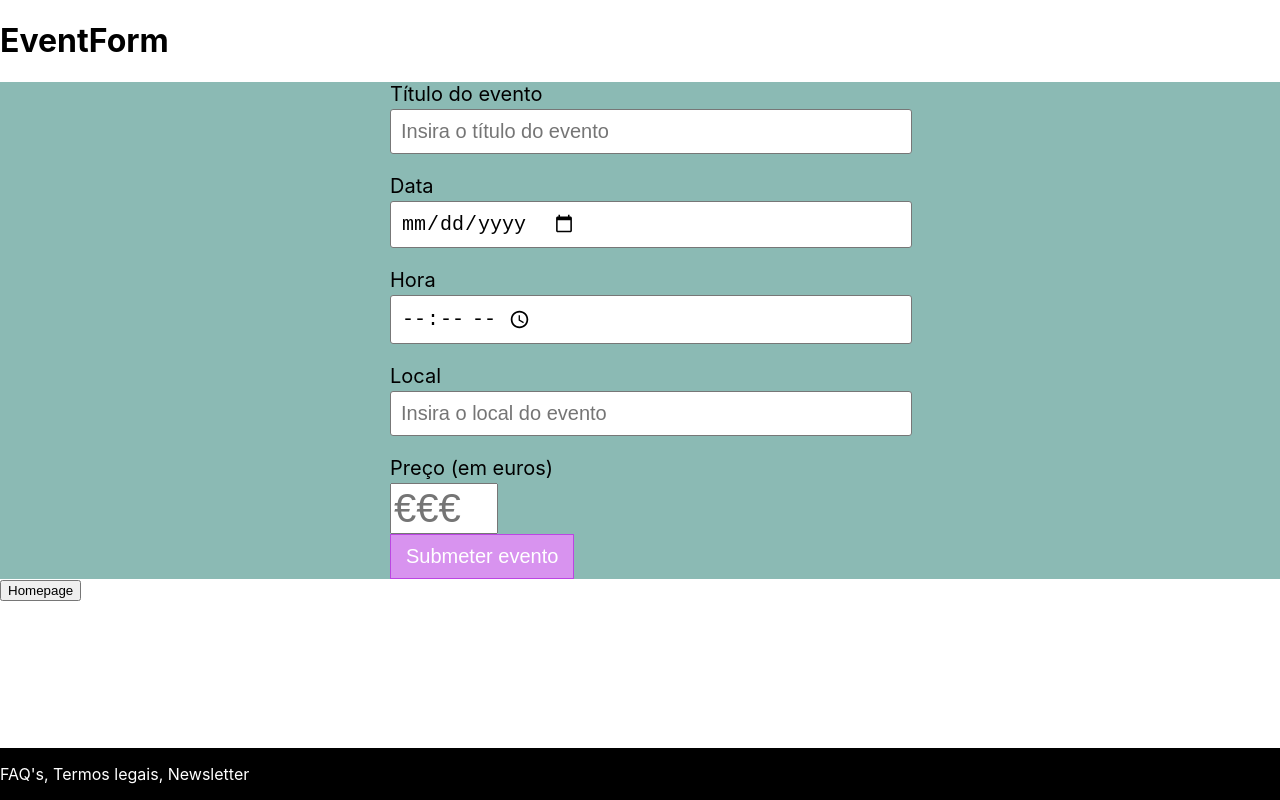
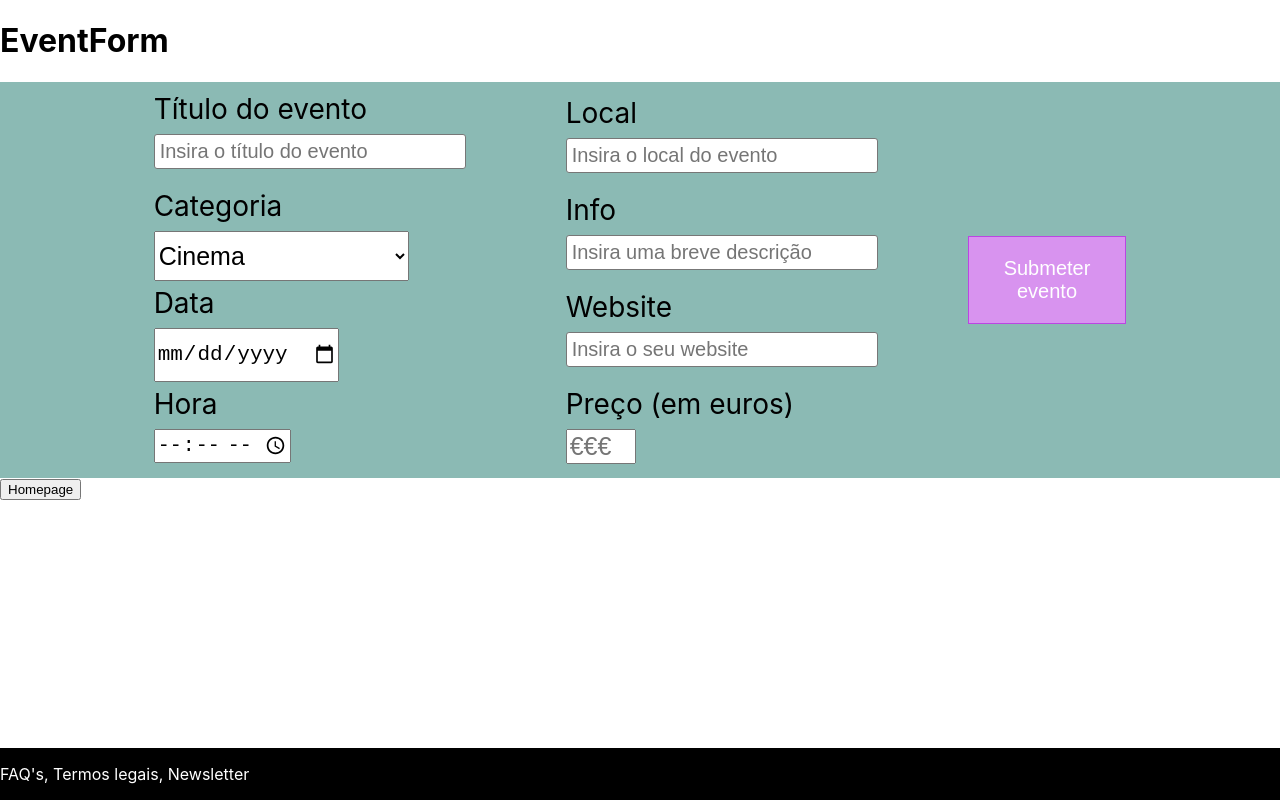
Before and after one commit to rcachucho/hack002-cintraAcontece, a React (Create React App) app in the folder frontend/: page /eventform in a window 1280 px wide. Built offline with nearby package versions, Linux system fonts and the light colour scheme.

Commit message:
Formulário de eventos atualizado

```diff
--- a/frontend/package.json
+++ b/frontend/package.json
@@ -9,6 +9,7 @@
     "formik": "^2.2.9",
     "react": "^17.0.2",
     "react-dom": "^17.0.2",
+    "react-router": "^5.2.0",
     "react-router-dom": "^5.2.0",
     "react-scripts": "4.0.3",
     "web-vitals": "^1.1.2"
--- a/frontend/src/pages/EventForm.jsx
+++ b/frontend/src/pages/EventForm.jsx
@@ -9,7 +9,7 @@ function EventForm() {
             <div className="formcontainer">
 
                 <Formik
-                    initialValues={{ title: "", event_date: "", location: "", event_time: "", price: "" }}
+                    initialValues={{ title: "", edate: "", location: "", etime: "", price: "", tag: "", info: "", site: "" }}
                     onSubmit={(values, { setSubmitting }) => {
                         setTimeout(() => {
                             console.log("Submitting", values);
@@ -29,7 +29,7 @@ function EventForm() {
                         return (
                             <form onSubmit={handleSubmit}>
                                 <div className="eventform">
-
+                                    <div className="row-span1">
                                         <label className="eventlabel">Título do evento</label>
                                         <input
                                             id="titulo"
@@ -39,7 +39,16 @@ function EventForm() {
                                             className="eventinput"
                                         />
 
-
+                                        <label className="eventlabel">Categoria</label>
+                                        <select id="tag" name="tag" className="eventinputtag">
+                                            <option value="disabled" disabled>Escolha a sua opção</option>
+                                            <option value="cinema">Cinema</option>
+                                            <option value="dance">Dança</option>
+                                            <option value="expo">Exposição</option>
+                                            <option value="music">Música</option>
+                                            <option value="painting">Pintura</option>
+                                            <option value="theatre">Teatro</option>
+                                        </select>
 
                                         <label className="eventlabel">Data</label>
                                         <input
@@ -47,22 +56,22 @@ function EventForm() {
                                             name="event-date"
                                             type="date"
                                             placeholder="Insira a data do evento"
-                                        className="eventinput"
+                                            className="eventinputdate"
                                         />
 
 
 
                                         <label className="eventlabel">Hora</label>
                                         <input
-                                        id="event_time"
-                                        name="event_time"
+                                            id="etime"
+                                            name="etime"
                                             type="time"
                                             placeholder="Insira a hora do evento"
-                                        className="eventinput"
+                                            className="eventinputtime"
                                         />
+                                    </div>
 
-
-
+                                    <div className="row-span2">
                                         <label className="eventlabel">Local</label>
                                         <input
                                             id="location"
@@ -72,7 +81,23 @@ function EventForm() {
                                             className="eventinput"
                                         />
 
+                                        <label className="eventlabel">Info</label>
+                                        <input
+                                            id="info"
+                                            name="info"
+                                            type="text"
+                                            placeholder="Insira uma breve descrição"
+                                            className="eventinput"
+                                        />
 
+                                        <label className="eventlabel">Website</label>
+                                        <input
+                                            id="site"
+                                            name="site"
+                                            type="url"
+                                            placeholder="Insira o seu website"
+                                            className="eventinput"
+                                        />
 
                                         <label className="eventlabel">Preço (em euros)</label>
                                         <input
@@ -83,6 +108,9 @@ function EventForm() {
                                             placeholder="€€€"
                                             className="eventinputprice"
                                         />
+
+                                    </div>
+
 
                                     <div>
                                         <button type="submit" className="submitevent"
--- a/frontend/src/styles/EventForm.css
+++ b/frontend/src/styles/EventForm.css
@@ -2,11 +2,18 @@
     max-width: 500px;
     width: 100%;
     margin: 0 auto;
+    display:flex;
+    align-items: center;
+    justify-content: center;
   }
 
 .formcontainer{
      background-color: #8BBAB4;
+      padding: 10px;
+}
 
+.row-span1{
+  margin-right: 100px;
 }
 
   .eventlabel,
@@ -19,30 +26,52 @@
   .eventlabel {
     margin-bottom: 5px;
     height: 22px;
+    font-size: 28px;
+    margin-bottom: 20px;
+  }
+
+  .eventinput {
+    margin-bottom: 20px;
+    padding: 5px;
+    border-radius: 3px;
+    border: 1px solid #777;
     font-size: 20px;
+    width: 300px;
+  }
+
+  .eventinputtag{
+    margin-bottom: 5px;
+    height: 50px;
+    font-size: 25px
+  }
+
+  .eventinputdate{
+    margin-bottom: 5px;
+    height: 50px;
+    font-size: 21px;
+    width: 180px;
   }
 
   .eventinputprice{
       width: 20%;
       height: 50%;
-      font-size: 40px;
+      font-size: 25px;
   }
 
-  .eventinput {
-    margin-bottom: 20px;
-    padding: 10px;
-    border-radius: 3px;
-    border: 1px solid #777;
-    font-size: 20px;
+  .eventinputtime{
+    margin-bottom: 5px;
+    height: 30px;
+    font-size: 20px
   }
 
   .submitevent{
-    padding: 10px 15px;
+    padding: 20px 35px;
     background-color: #D893EF;
     color: white;
     border: 1px solid #bb46e2;
     transition: ease-in-out background-color 250ms, ease-in-out color 250ms;
     font-size: 20px;
+    margin-left: 90px;
   }
 
   .submitevent:hover {
```
Also changed, not shown: 1 other file (tests, documents, lock files or other folders). Lines whose indentation alone changed are shown as unchanged.
